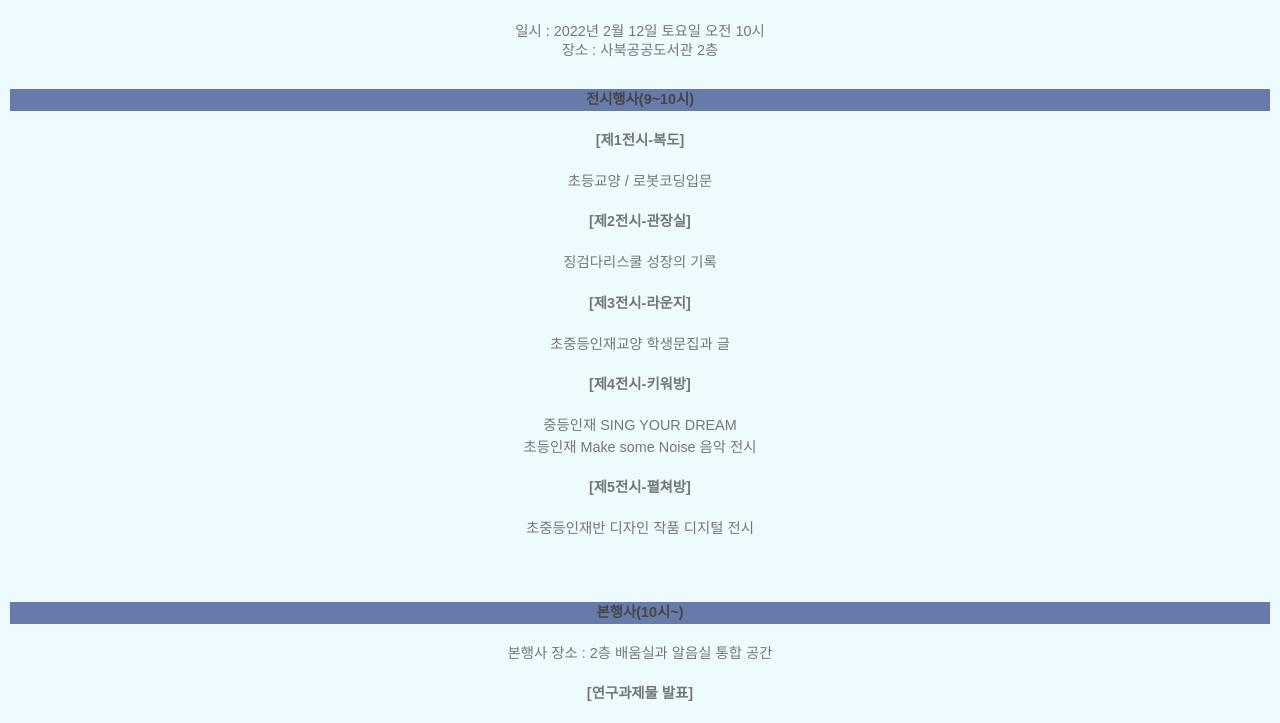
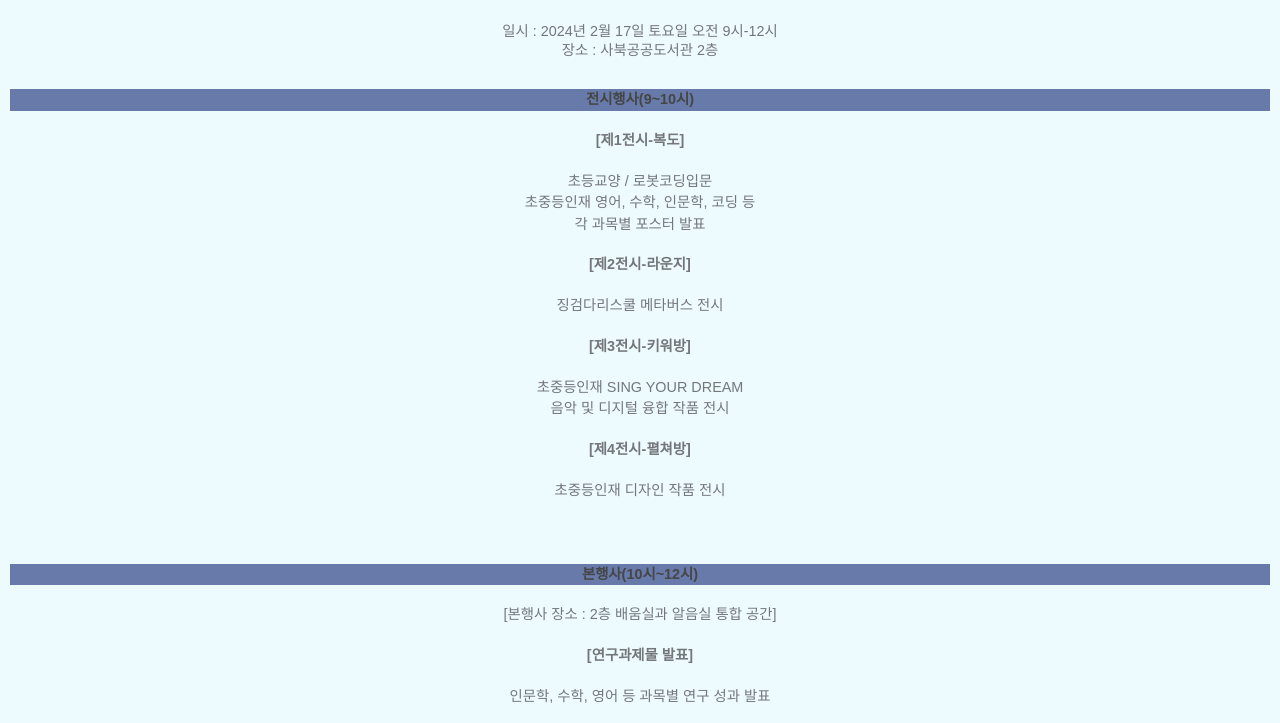
Before and after one commit to cremebear/cremebear.github.io, a plain HTML site: page invitation/schedule.html in a window 1280 px wide. Shown: the part 77-800 px from the top of the page. Drawn offline with Linux system fonts and the light colour scheme; a web font is replaced by a local one.

Commit message:
invitation

```diff
--- a/invitation/invitation.css
+++ b/invitation/invitation.css
@@ -31,7 +31,7 @@ footer {
     padding:5px;
     text-align:center;
     background-color: #677aa9;
-    color:rgb(66, 66, 66);
+    color:rgb(255, 255, 255);
     font-size:8px;
 }
 
@@ -116,7 +116,7 @@ main img{width:100%;}
     font-size:.8em;
 }
 .greetings.text {
-    font-size:0.6em;
+    font-size:0.8em;
     line-height:1.6em;
     padding:10px;
 }
--- a/invitation/schedule.html
+++ b/invitation/schedule.html
@@ -17,30 +17,30 @@
     </header>
     <main>
         <a href="./invitation.html"><img class="logo" src="./sss.png"/></a>
-        <div class="main-schedule">일시 : 2022년 2월 12일 토요일 오전 10시
+        <div class="main-schedule">일시 : 2024년 2월 17일 토요일 오전 9시-12시
             <br/>장소 : 사북공공도서관 2층</div>
         <div class="content">
             <h4 class="subtitle">전시행사(9~10시)</h4>
             <h4>[제1전시-복도]</h4>
             초등교양 / 로봇코딩입문
-            <br><h4>[제2전시-관장실]</h4>
-            징검다리스쿨 성장의 기록
-            <br><h4>[제3전시-라운지]</h4>
-            초중등인재교양 학생문집과 글
-            <br><h4>[제4전시-키워방]</h4>
-            중등인재 SING YOUR DREAM
-            <br>초등인재 Make some Noise 음악 전시
-            <br><h4>[제5전시-펼쳐방]</h4>
-            초중등인재반 디자인 작품 디지털 전시
+            <br>초중등인재 영어, 수학, 인문학, 코딩 등
+            <br>각 과목별 포스터 발표
+            <h4>[제2전시-라운지]</h4>
+            징검다리스쿨 메타버스 전시
+            <br><h4>[제3전시-키워방]</h4>
+            초중등인재 SING YOUR DREAM
+            <br>음악 및 디지털 융합 작품 전시
+            <br><h4>[제4전시-펼쳐방]</h4>
+            초중등인재 디자인 작품 전시
             <br/>
             <br/>
             <br/>
-            <h4 class="subtitle">본행사(10시~)</h4>
-            본행사 장소 : 2층 배움실과 알음실 통합 공간
+            <h4 class="subtitle">본행사(10시~12시)</h4>
+            [본행사 장소 : 2층 배움실과 알음실 통합 공간]
             <h4>[연구과제물 발표]</h4>
             인문학, 수학, 영어 등 과목별 연구 성과 발표
             <h4>[작품 발표]</h4>
-            <br>디지털예술 및 디자인 예술작품 발표
+            디지털예술 및 디자인 예술작품 발표
             <h4>[FLL 발표]</h4>
             Master Piece 소개 및 로봇 경기 발표
             <h4>[수료식 및 시상식]</h4>
```
